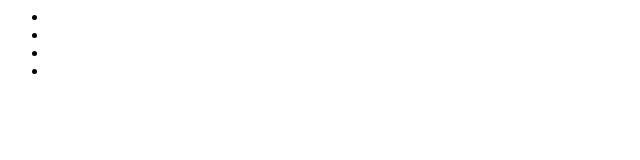
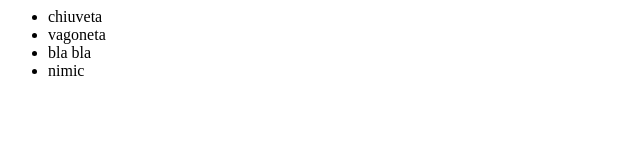
Before and after one commit to muradu86/yourtester, a plain HTML site: page index.html in a window 1280 px wide. Shown: the whole page, without its empty margins (0-640 px from the left). Drawn offline with Linux system fonts and the light colour scheme.

Commit message:
index modified

```diff
--- a/index.html
+++ b/index.html
@@ -2,10 +2,10 @@
 
 	<body>
 		<ul>
-			<li></li>
-			<li></li>
-			<li></li>
-			<li></li>
+			<li>chiuveta</li>
+			<li>vagoneta</li>
+			<li>bla bla</li>
+			<li>nimic</li>
 		</ul>
 
 	</body>
```
